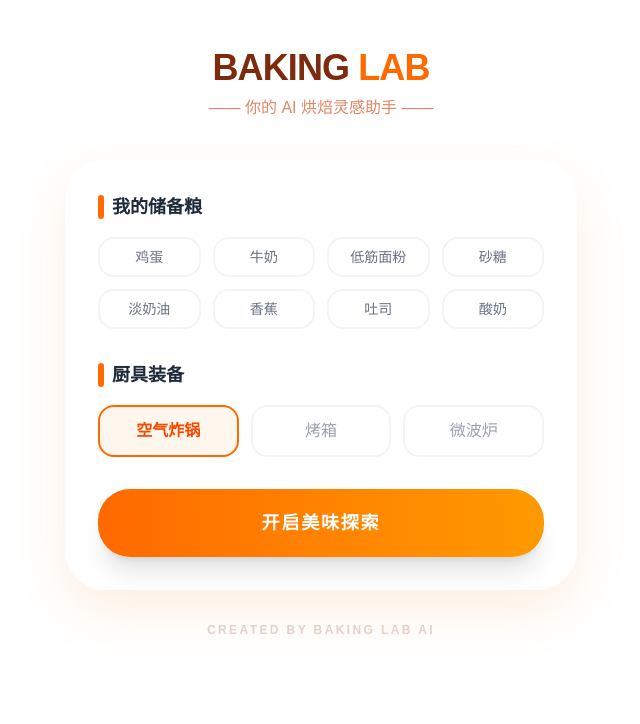
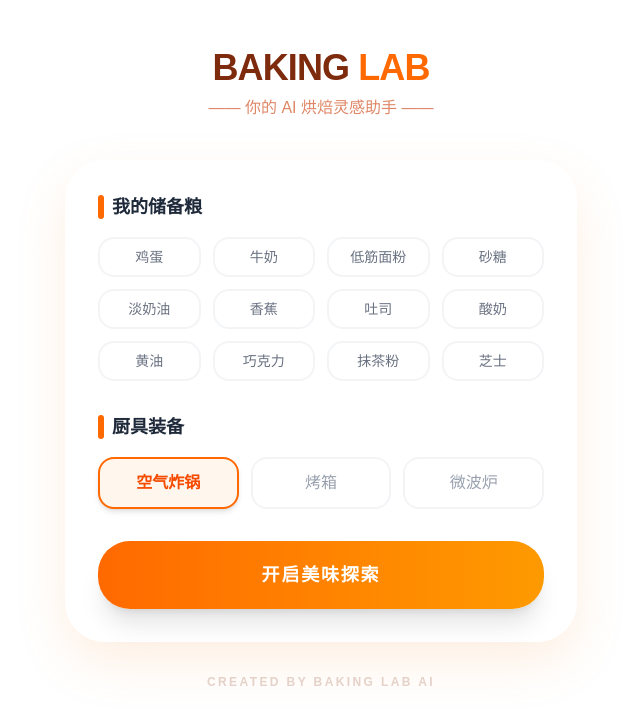
Before and after one commit to ii50-txt/baking-web, a Next.js app: page / in a window 1280 px wide. Shown: the top 724 px of the page, without its empty margins (319-959 px from the left). Built offline with nearby package versions, Linux system fonts and the light colour scheme.

Commit message:
优化了前端代码1.2（增加烤箱动画）

```diff
--- a/src/app/page.tsx
+++ b/src/app/page.tsx
@@ -7,7 +7,7 @@ export default function Home() {
   const [recipe, setRecipe] = useState<any>(null);
   const [loading, setLoading] = useState(false);
 
-  const ingredients = ["鸡蛋", "牛奶", "低筋面粉", "砂糖", "淡奶油", "香蕉", "吐司", "酸奶"];
+  const ingredients = ["鸡蛋", "牛奶", "低筋面粉", "砂糖", "淡奶油", "香蕉", "吐司", "酸奶", "黄油", "巧克力", "抹茶粉", "芝士"]; // 增加一些食材
 
   const handleGenerate = async () => {
     if (selected.length === 0) return alert("请选点食材吧，巧妇难为无米之炊呀 ~");
@@ -22,7 +22,7 @@ export default function Home() {
       const data = await res.json();
       setRecipe(data);
     } catch (e) {
-      alert("哎呀，实验室烤箱断电了（生成失败）");
+      alert("哎呀，实验室烤箱断电了（生成失败），请检查网络或刷新重试。");
     }
     setLoading(false);
   };
@@ -50,10 +50,10 @@ export default function Home() {
                 key={item}
                 disabled={loading}
                 onClick={() => setSelected(prev => prev.includes(item) ? prev.filter(i => i!==item) : [...prev, item])}
-                className={`py-2 text-sm rounded-2xl border-2 transition-all duration-300 ${
+                className={`py-2 text-sm rounded-2xl border-2 transition-all duration-300 transform ${
                   selected.includes(item)
                     ? 'bg-orange-500 border-orange-500 text-white shadow-lg shadow-orange-200 scale-105'
-                    : 'bg-white border-gray-100 text-gray-500 hover:border-orange-200'
+                    : 'bg-white border-gray-100 text-gray-500 hover:border-orange-200 hover:scale-105'
                 } ${loading ? 'opacity-40 cursor-not-allowed' : ''}`}
               >
                 {item}
@@ -75,7 +75,7 @@ export default function Home() {
                 onClick={() => setDevice(d)}
                 disabled={loading}
                 className={`flex-1 py-3 rounded-2xl border-2 transition-all ${
-                  device === d ? 'border-orange-500 bg-orange-50 text-orange-600 font-bold' : 'border-gray-100 text-gray-400'
+                  device === d ? 'border-orange-500 bg-orange-50 text-orange-600 font-bold shadow-md' : 'border-gray-100 text-gray-400'
                 } ${loading ? 'opacity-40' : ''}`}
               >
                 {d}
@@ -92,12 +92,24 @@ export default function Home() {
             loading ? 'bg-gray-300' : 'bg-gradient-to-r from-orange-500 to-amber-500 hover:from-orange-600 hover:to-amber-600'
           }`}
         >
-          {loading ? '正在研发独家配方...' : '开启美味探索'}
+          {loading ? (
+            <span className="flex items-center justify-center gap-3">
+              <span className="text-3xl animate-bounce">🔥</span>
+              正在烘焙中...
+            </span>
+          ) : '开启美味探索'}
         </button>
 
         {/* 结果呈现 */}
+        {loading && !recipe && ( // 增加一个loading时的动画，避免空白等待
+            <div className="mt-10 flex flex-col items-center justify-center animate-pulse text-gray-500">
+                <span className="text-6xl mb-4">⏳</span>
+                <p className="font-medium text-lg">AI 正在努力思考配方...</p>
+            </div>
+        )}
+
         {recipe && !loading && (
-          <div className="mt-10 p-6 rounded-[2rem] bg-gradient-to-br from-orange-50 to-amber-50 border border-orange-100/50 animate-in slide-in-from-top-4 fade-in duration-700">
+          <div className="mt-10 p-6 rounded-[2.5rem] bg-gradient-to-br from-orange-50 to-amber-50 border border-orange-100/50 animate-in slide-in-from-bottom-8 fade-in duration-1000">
             <div className="flex justify-between items-start mb-4">
               <h3 className="text-2xl font-black text-orange-900">{recipe.title}</h3>
               <span className="bg-orange-200 text-orange-700 text-[10px] px-2 py-1 rounded-full font-bold uppercase tracking-tighter">Chef AI</span>
@@ -109,6 +121,7 @@ export default function Home() {
               <a
                 href={recipe.videoUrl}
                 target="_blank"
+                rel="noopener noreferrer"
                 className="flex items-center justify-center gap-2 w-full bg-[#fb7299] text-white py-4 rounded-2xl font-bold shadow-lg shadow-pink-100 hover:brightness-105 transition-all"
               >
                 <span>点击观看视频教程</span>
```
